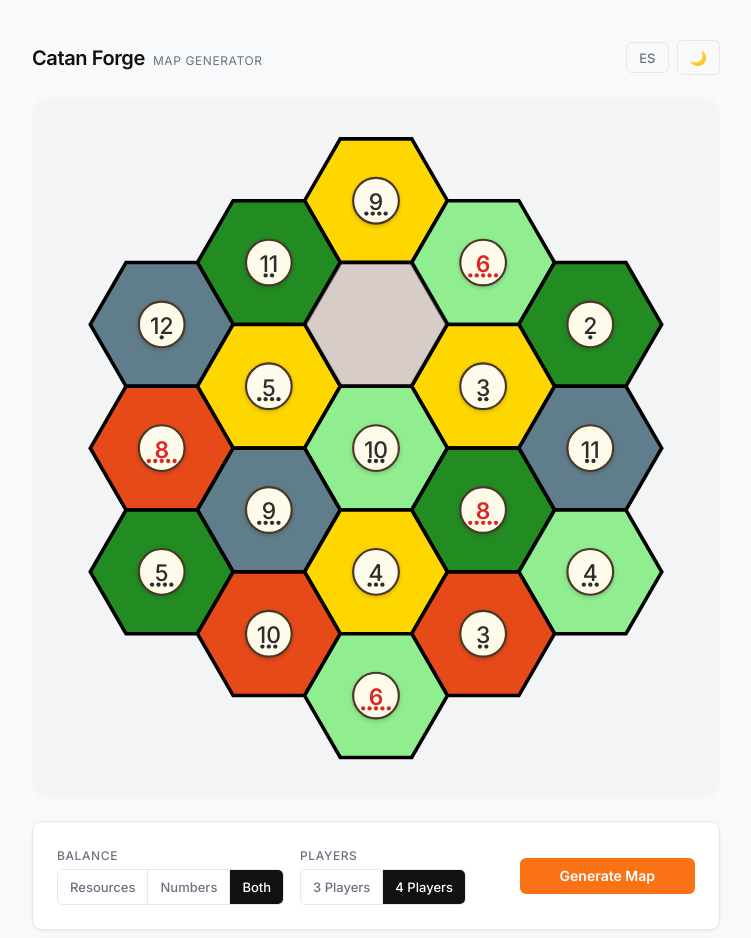
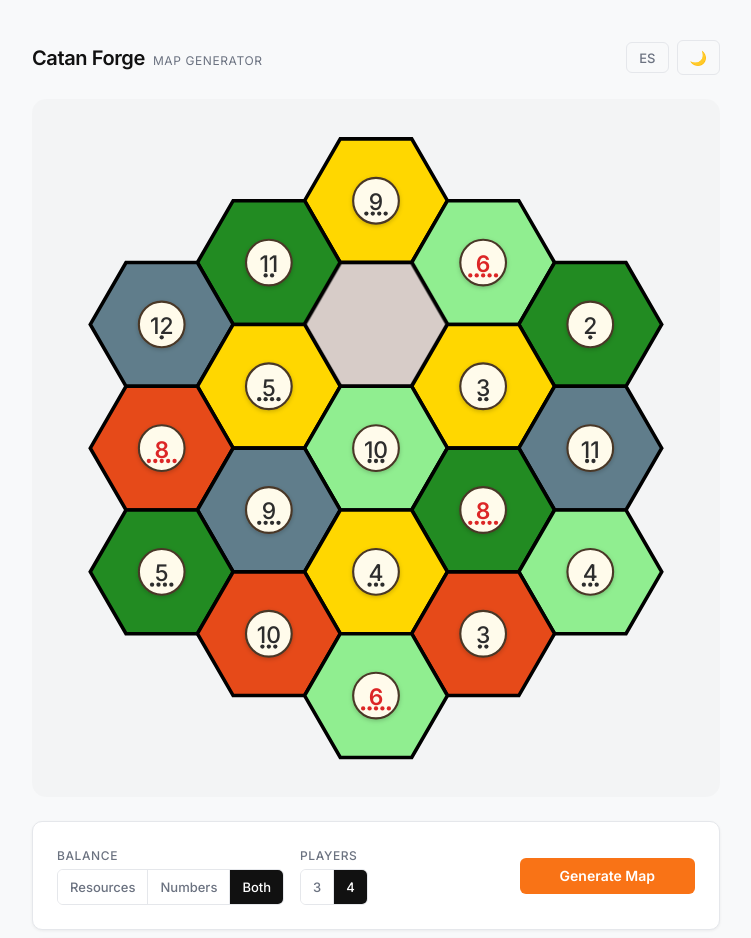
Before and after one commit to Qsanti/catan-forge, a React (Vite) app: page / in a window 1280 px wide. Shown: the top 938 px of the page, without its empty margins (264-1015 px from the left). Built offline with nearby package versions, Linux system fonts and the light colour scheme.

Commit message:
feat: Update Spanish translations and improve internationalization support

```diff
--- a/src/App.tsx
+++ b/src/App.tsx
@@ -46,7 +46,7 @@ function App() {
       <header className={styles.header}>
         <div className={styles.titleGroup}>
           <h1 className={styles.title}>{t('appTitle')}</h1>
-          <span className={styles.subtitle}>{isSharedView ? t('sharedMap') : 'Map Generator'}</span>
+          <span className={styles.subtitle}>{isSharedView ? t('sharedMap') : t('subtitle')}</span>
         </div>
         <div className={styles.headerActions}>
           <LanguageToggle />
@@ -102,7 +102,7 @@ function App() {
         <span className={styles.footerDot}>·</span>
         <a href="https://github.com/Qsanti/catan-forge" target="_blank" rel="noopener noreferrer" className={styles.footerLink}>
           <svg className={styles.ghIcon} viewBox="0 0 16 16" fill="currentColor"><path d="M8 0C3.58 0 0 3.58 0 8c0 3.54 2.29 6.53 5.47 7.59.4.07.55-.17.55-.38 0-.19-.01-.82-.01-1.49-2.01.37-2.53-.49-2.69-.94-.09-.23-.48-.94-.82-1.13-.28-.15-.68-.52-.01-.53.63-.01 1.08.58 1.23.82.72 1.21 1.87.87 2.33.66.07-.52.28-.87.51-1.07-1.78-.2-3.64-.89-3.64-3.95 0-.87.31-1.59.82-2.15-.08-.2-.36-1.02.08-2.12 0 0 .67-.21 2.2.82.64-.18 1.32-.27 2-.27s1.36.09 2 .27c1.53-1.04 2.2-.82 2.2-.82.44 1.1.16 1.92.08 2.12.51.56.82 1.27.82 2.15 0 3.07-1.87 3.75-3.65 3.95.29.25.54.73.54 1.48 0 1.07-.01 1.93-.01 2.2 0 .21.15.46.55.38A8.01 8.01 0 0016 8c0-4.42-3.58-8-8-8z" /></svg>
-          Contribute
+          {t('contribute')}
         </a>
       </footer>
     </div>
--- a/src/components/Controls/BalanceSelector.tsx
+++ b/src/components/Controls/BalanceSelector.tsx
@@ -1,5 +1,7 @@
 import type { FC } from 'react';
 import type { BalanceMode } from '../../logic/types/game.types';
+import type { TranslationKeys } from '../../i18n/es';
+import { useI18n } from '../../i18n/useI18n';
 import styles from './Controls.module.css';
 
 type BalanceSelectorProps = {
@@ -7,16 +9,18 @@ type BalanceSelectorProps = {
   onChange: (mode: BalanceMode) => void;
 };
 
-const options: { value: BalanceMode; label: string }[] = [
-  { value: 'resources', label: 'Resources' },
-  { value: 'numbers', label: 'Numbers' },
-  { value: 'both', label: 'Both' },
+const options: { value: BalanceMode; labelKey: TranslationKeys }[] = [
+  { value: 'resources', labelKey: 'balanceResources' },
+  { value: 'numbers', labelKey: 'balanceNumbers' },
+  { value: 'both', labelKey: 'balanceBoth' },
 ];
 
 const BalanceSelector: FC<BalanceSelectorProps> = ({ value, onChange }) => {
+  const { t } = useI18n();
+
   return (
     <div className={styles.group}>
-      <span className={styles.label}>Balance</span>
+      <span className={styles.label}>{t('balanceLabel')}</span>
       <div className={styles.segmented}>
         {options.map(opt => (
           <label key={opt.value}>
@@ -27,7 +31,7 @@ const BalanceSelector: FC<BalanceSelectorProps> = ({ value, onChange }) => {
               checked={value === opt.value}
               onChange={() => onChange(opt.value)}
             />
-            <span>{opt.label}</span>
+            <span>{t(opt.labelKey)}</span>
           </label>
         ))}
       </div>
--- a/src/components/Controls/Controls.module.css
+++ b/src/components/Controls/Controls.module.css
@@ -14,6 +14,10 @@
     flex-direction: row;
     align-items: center;
     flex-wrap: wrap;
+  }
+
+  .group {
+    flex: 1;
   }
 }
 
@@ -33,6 +37,7 @@
 
 .segmented {
   display: inline-flex;
+  align-self: flex-start;
   border-radius: var(--radius-sm);
   overflow: hidden;
   border: 1px solid var(--border-color);
--- a/src/components/Controls/PlayerSelector.tsx
+++ b/src/components/Controls/PlayerSelector.tsx
@@ -1,4 +1,5 @@
 import type { FC } from 'react';
+import { useI18n } from '../../i18n/useI18n';
 import styles from './Controls.module.css';
 
 type PlayerSelectorProps = {
@@ -7,9 +8,11 @@ type PlayerSelectorProps = {
 };
 
 const PlayerSelector: FC<PlayerSelectorProps> = ({ value, onChange }) => {
+  const { t } = useI18n();
+
   return (
     <div className={styles.group}>
-      <span className={styles.label}>Players</span>
+      <span className={styles.label}>{t('playersLabel')}</span>
       <div className={styles.segmented}>
         <label>
           <input
@@ -19,7 +22,7 @@ const PlayerSelector: FC<PlayerSelectorProps> = ({ value, onChange }) => {
             checked={value === 3}
             onChange={() => onChange(3)}
           />
-          <span>3 Players</span>
+          <span>{t('nPlayers').replace('{n}', '3')}</span>
         </label>
         <label>
           <input
@@ -29,7 +32,7 @@ const PlayerSelector: FC<PlayerSelectorProps> = ({ value, onChange }) => {
             checked={value === 4}
             onChange={() => onChange(4)}
           />
-          <span>4 Players</span>
+          <span>{t('nPlayers').replace('{n}', '4')}</span>
         </label>
       </div>
     </div>
--- a/src/components/ShareExport/ShareButton.tsx
+++ b/src/components/ShareExport/ShareButton.tsx
@@ -18,7 +18,7 @@ export function ShareButton({ mapUrl }: Props) {
 
   return (
     <button onClick={handleClick} className={styles.button}>
-      {copied ? t('shareCopied') : 'Share'}
+      {copied ? t('shareCopied') : t('shareButton')}
     </button>
   );
 }
--- a/src/i18n/en.ts
+++ b/src/i18n/en.ts
@@ -1,16 +1,20 @@
 const en = {
   appTitle: 'Catan Forge',
+  subtitle: 'Map Generator',
   generateButton: 'Generate Map',
   balanceLabel: 'Balance',
   balanceResources: 'Resources',
   balanceNumbers: 'Numbers',
   balanceBoth: 'Both',
   playersLabel: 'Players',
+  nPlayers: '{n}',
   showPlacements: 'Show Placements (Beta)',
+  shareButton: 'Share',
   shareCopied: 'Copied!',
   exportPng: 'Export PNG',
   darkMode: 'Dark Mode',
   language: 'Language',
+  contribute: 'Contribute',
   wood: 'Wood',
   wheat: 'Wheat',
   sheep: 'Sheep',
--- a/src/i18n/es.ts
+++ b/src/i18n/es.ts
@@ -1,16 +1,20 @@
 const es = {
   appTitle: 'Catan Forge',
+  subtitle: 'Generador de Mapas',
   generateButton: 'Generar Mapa',
   balanceLabel: 'Balance',
   balanceResources: 'Recursos',
   balanceNumbers: 'Números',
   balanceBoth: 'Ambos',
   playersLabel: 'Jugadores',
+  nPlayers: '{n}',
   showPlacements: 'Mostrar Colocaciones (Beta)',
+  shareButton: 'Compartir',
   shareCopied: '¡Copiado!',
   exportPng: 'Exportar PNG',
   darkMode: 'Modo Oscuro',
   language: 'Idioma',
+  contribute: 'Contribuir',
   wood: 'Madera',
   wheat: 'Trigo',
   sheep: 'Oveja',
```
Also changed, not shown: 1 other file (tests, documents, lock files or other folders).
